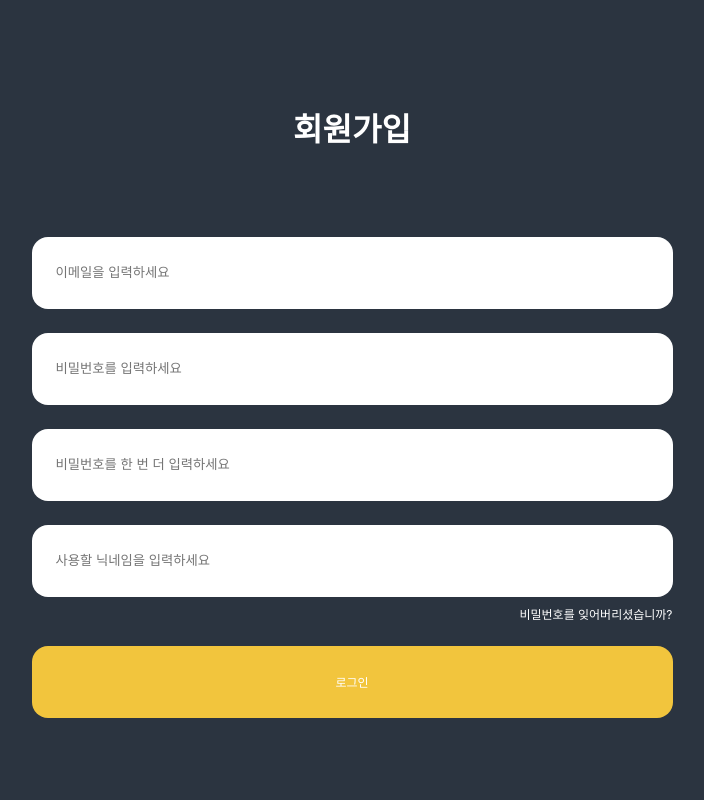
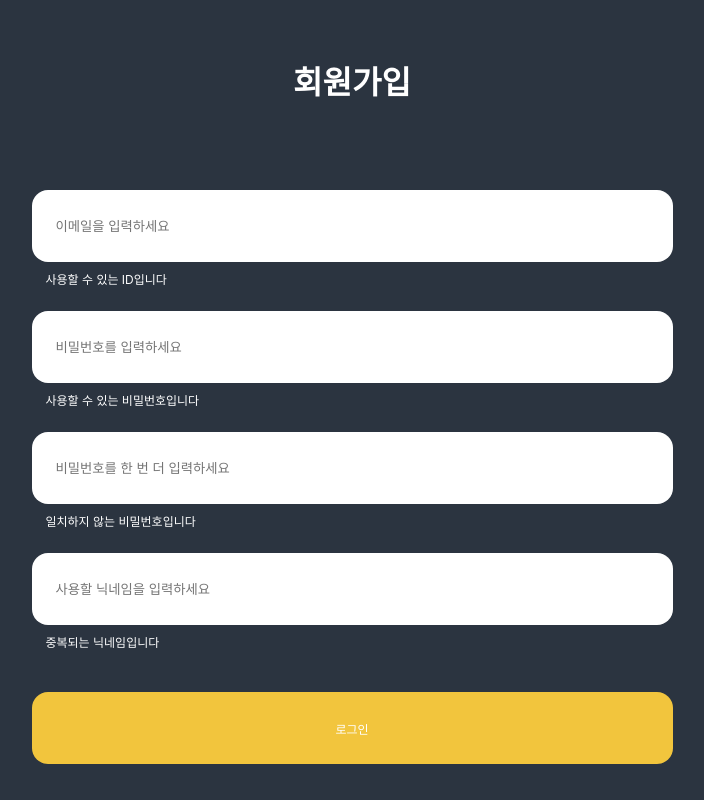
Before and after one commit to RoadCode-Capstone/Web-front, a React (Create React App) app: page /register in a window 1280 px wide. Shown: the whole page, without its empty margins (288-992 px from the left). Built offline with nearby package versions, Linux system fonts and the light colour scheme.

Commit message:
feat: "회원가입 caption 추가"
회원가입 시 각 input 값에 대한 결과 caption 추가. 현재는 입력값에 따라 변경되지는 않고 default 값이 정적으로 보여짐. 수정해야할 사항 TODO로 작성해둠

```diff
--- a/src/presentation/components/register.tsx
+++ b/src/presentation/components/register.tsx
@@ -2,6 +2,13 @@ import React from "react";
 import styles from "../styles/register-style.module.css";
 
 export const Register: React.FC = () => {
+
+  //TODO
+  //1. 이메일 값에 따른 caption 수정: 사용할 수 있는 ID입니다 || 이미 가입된 이메일입니다
+  //2. 비밀번호 값에 따른 caption 수정: 사용할 수 있는 비밀번호입니다 || 특수문자가 포함되어야 합니다
+  //3. 비밀번호 한번 더 입력 했을 때 틀렸을 경우에만 caption 출력
+  //4. 중복되는 닉네임 입력 시에만 caption 출력
+
   return (
     <div className={styles.container}>
       <form className={styles.form}>
@@ -12,25 +19,26 @@ export const Register: React.FC = () => {
             className={styles.input}
             placeholder="이메일을 입력하세요"
           />
+          <span className={styles.caption_left}>사용할 수 있는 ID입니다</span>
           <input
             type="password"
             className={styles.input}
             placeholder="비밀번호를 입력하세요"
           />
+          <span className={styles.caption_left}>사용할 수 있는 비밀번호입니다</span>
           <input
             type="password"
             className={styles.input}
             placeholder="비밀번호를 한 번 더 입력하세요"
           />
+          <span className={styles.caption_left}>일치하지 않는 비밀번호입니다</span>
           <input
             type="text"
             className={styles.input}
             placeholder="사용할 닉네임을 입력하세요"
           />
+          <span className={styles.caption_left}>중복되는 닉네임입니다</span>
         </div>
-        <a href="#" className={`${styles.caption} ${styles.forgetPassword}`}>
-          비밀번호를 잊어버리셨습니까?
-        </a>
         <input
           type="submit"
           className={styles.submit}
--- a/src/presentation/styles/register-style.module.css
+++ b/src/presentation/styles/register-style.module.css
@@ -16,11 +16,13 @@
     margin-bottom: 63px; /* 87px - 24px 계산 */
   }
 
-  .caption {
+  .caption_left {
+    text-align: left;
     font-size: 12px;
     text-decoration: none;
     color: white;
     margin-top: 8px;
+    margin-left: 14px;
   }
 
   .forgetPassword {
@@ -50,6 +52,6 @@
     height: 72px;
     border-radius: 16px;
     border: none;
-    margin-top:24px;
+    margin-top:42px;
     color: white;
   }
```
